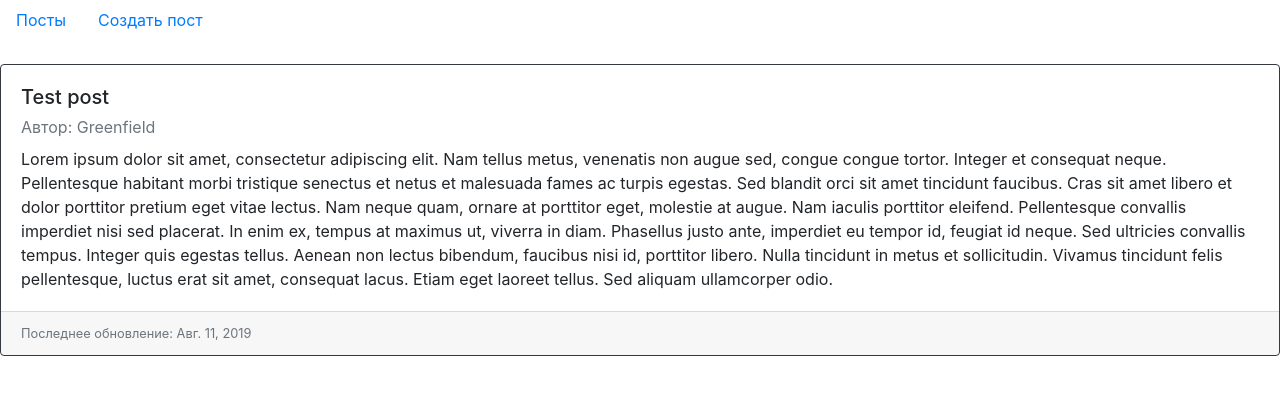
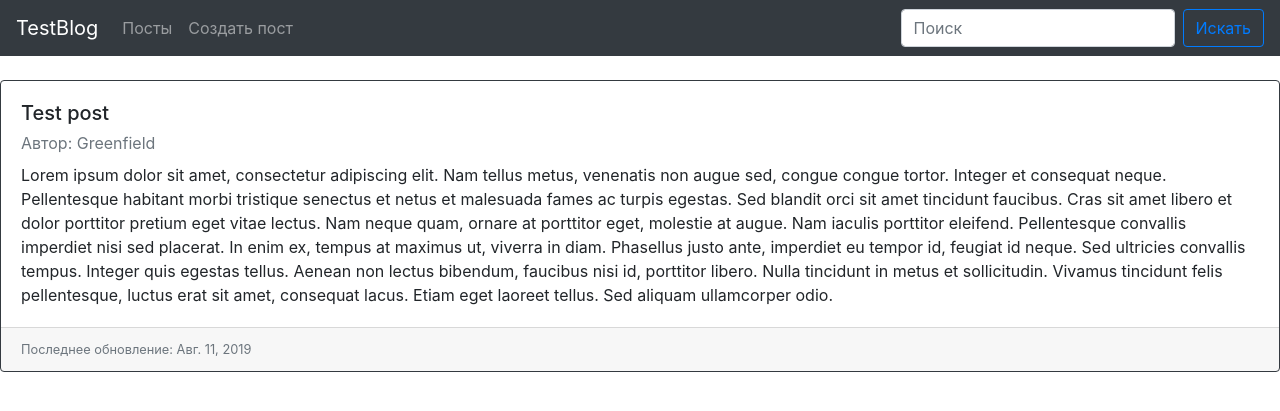
Before and after one commit to k0oda/TestBlog, a Django app: page /post/1/ in a window 1280 px wide. Shown: the top 411 px of the page. Run offline with Django 3.2, Linux system fonts and the light colour scheme; data comes from the database, SQL or seed files in the repository; some libraries are stand-ins or nearby versions.

Commit message:
styling: add navbar in index.html

```diff
--- a/TestBlog/blog/templates/blog/index.html
+++ b/TestBlog/blog/templates/blog/index.html
@@ -7,14 +7,26 @@
     <title>TestBlog</title>
 </head>
 <body>
-    <ul class="nav nav-pills">
-        <li class="nav-item">
-            <a class="nav-link {% if request.path == '/' %} active {% else %} "" {% endif %}" href="/">Посты</a>
-        <li class="nav-item">
-            <a class="nav-link {% if request.path == '/post/new/' %} active {% else %} "" {% endif %}" href="{% url 'new_post' %}">Создать пост</a>
-        </li>
-    </ul>
+    <nav class="navbar sticky-top navbar-expand-lg navbar-dark bg-dark">
+        <a class="navbar-brand" href="/">TestBlog</a>
+
+        <ul class="navbar-nav mr-auto">
+            <li class="nav-item {% if request.path == '/' %} active {% else %} "" {% endif %}" ">
+                <a class="nav-link" href="/">Посты</a>
+            </li>
+            <li class="nav-item {% if request.path == '/post/new/' %} active {% else %} "" {% endif %}" ">
+                <a class="nav-link" href="{% url 'new_post' %}">Создать пост</a>
+            </li>
+        </ul>
+
+        <form class="form-inline my-2 my-lg-0">
+            <input class="form-control mr-sm-2" type="search" placeholder="Поиск" aria-label="Поиск">
+            <button class="btn btn-outline-primary my-2 my-sm-0" type="submit">Искать</button>
+        </form>
+    </nav>
+
     <br>
+
     {% block content %}
     {% endblock %}
 </body>
```
